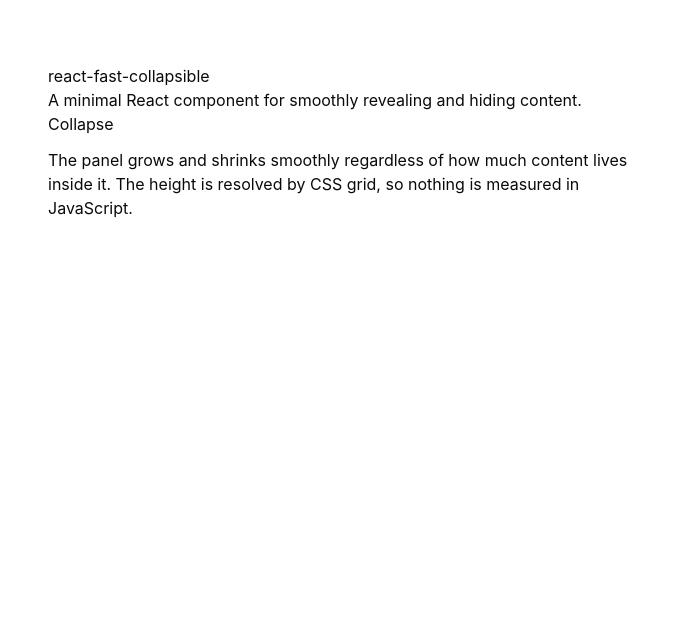
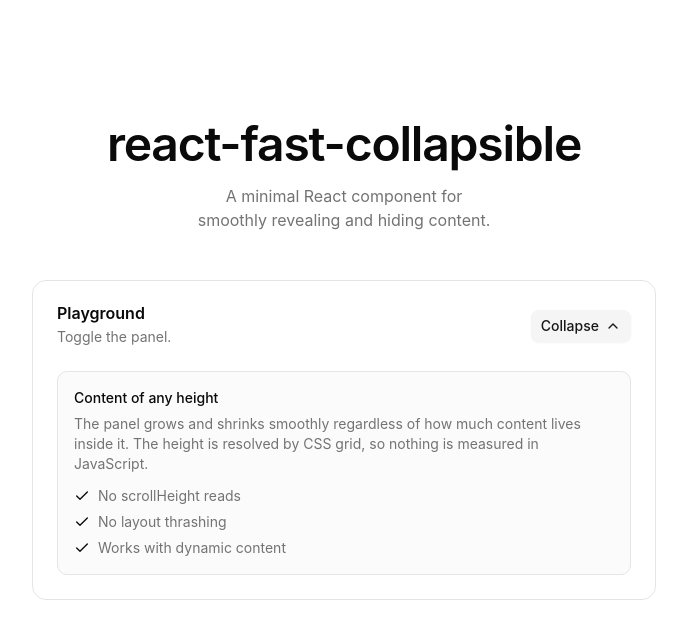
Before and after one commit to carlos-dubon/react-fast-collapsible, a React (Vite) app in the folder examples/web/: page / in a window 1280 px wide. Shown: the top 638 px of the page, without its empty margins (296-983 px from the left). Built offline with nearby package versions, Linux system fonts and the light colour scheme.

Commit message:
feat: build the collapsible playground in the demo

```diff
--- a/examples/web/src/App.tsx
+++ b/examples/web/src/App.tsx
@@ -1,22 +1,83 @@
-import { useState } from 'react';
-import { Collapsible } from 'react-fast-collapsible';
+import { useState } from "react";
+import { Collapsible } from "react-fast-collapsible";
+import { CheckIcon, ChevronDownIcon } from "lucide-react";
+import { Button } from "@/components/ui/button";
+import {
+  Card,
+  CardContent,
+  CardDescription,
+  CardHeader,
+  CardTitle,
+} from "@/components/ui/card";
+import { cn } from "@/lib/utils";
+
+const checks = [
+  "No scrollHeight reads",
+  "No layout thrashing",
+  "Works with dynamic content",
+];
 
 export function App() {
   const [open, setOpen] = useState(true);
 
   return (
-    <div style={{ maxWidth: 640, margin: '0 auto', padding: '64px 24px' }}>
-      <h1>react-fast-collapsible</h1>
-      <p>A minimal React component for smoothly revealing and hiding content.</p>
+    <div className="min-h-screen bg-background text-foreground">
+      <div className="mx-auto max-w-2xl px-6 py-16 sm:py-24">
+        <header className="flex flex-col items-center text-center">
+          <h1 className="mt-6 text-4xl font-semibold tracking-tight sm:text-5xl">
+            react-fast-collapsible
+          </h1>
+          <p className="mt-4 max-w-md text-balance text-muted-foreground">
+            A minimal React component for smoothly revealing and hiding content.
+          </p>
+        </header>
 
-      <button onClick={() => setOpen((v) => !v)}>{open ? 'Collapse' : 'Expand'}</button>
-
-      <Collapsible open={open} innerStyle={{ paddingTop: 12 }}>
-        <p>
-          The panel grows and shrinks smoothly regardless of how much content lives inside it.
-          The height is resolved by CSS grid, so nothing is measured in JavaScript.
-        </p>
-      </Collapsible>
+        <Card className="mt-12">
+          <CardHeader className="items-center justify-between">
+            <div className="grid gap-1.5">
+              <CardTitle>Playground</CardTitle>
+              <CardDescription>Toggle the panel.</CardDescription>
+            </div>
+            <Button
+              variant={open ? "secondary" : "default"}
+              size="sm"
+              onClick={() => setOpen((v) => !v)}
+            >
+              {open ? "Collapse" : "Expand"}
+              <ChevronDownIcon
+                className={cn(
+                  "transition-transform duration-300",
+                  open && "rotate-180",
+                )}
+              />
+            </Button>
+          </CardHeader>
+          <CardContent>
+            <Collapsible
+              open={open}
+              innerClassName="rounded-lg border bg-muted/40 p-4"
+            >
+              <h3 className="text-sm font-medium">Content of any height</h3>
+              <p className="mt-1.5 text-sm text-muted-foreground">
+                The panel grows and shrinks smoothly regardless of how much
+                content lives inside it. The height is resolved by CSS grid, so
+                nothing is measured in JavaScript.
+              </p>
+              <ul className="mt-3 grid gap-1.5">
+                {checks.map((c) => (
+                  <li
+                    key={c}
+                    className="flex items-center gap-2 text-sm text-muted-foreground"
+                  >
+                    <CheckIcon className="size-4 shrink-0 text-foreground" />
+                    {c}
+                  </li>
+                ))}
+              </ul>
+            </Collapsible>
+          </CardContent>
+        </Card>
+      </div>
     </div>
   );
 }
```
